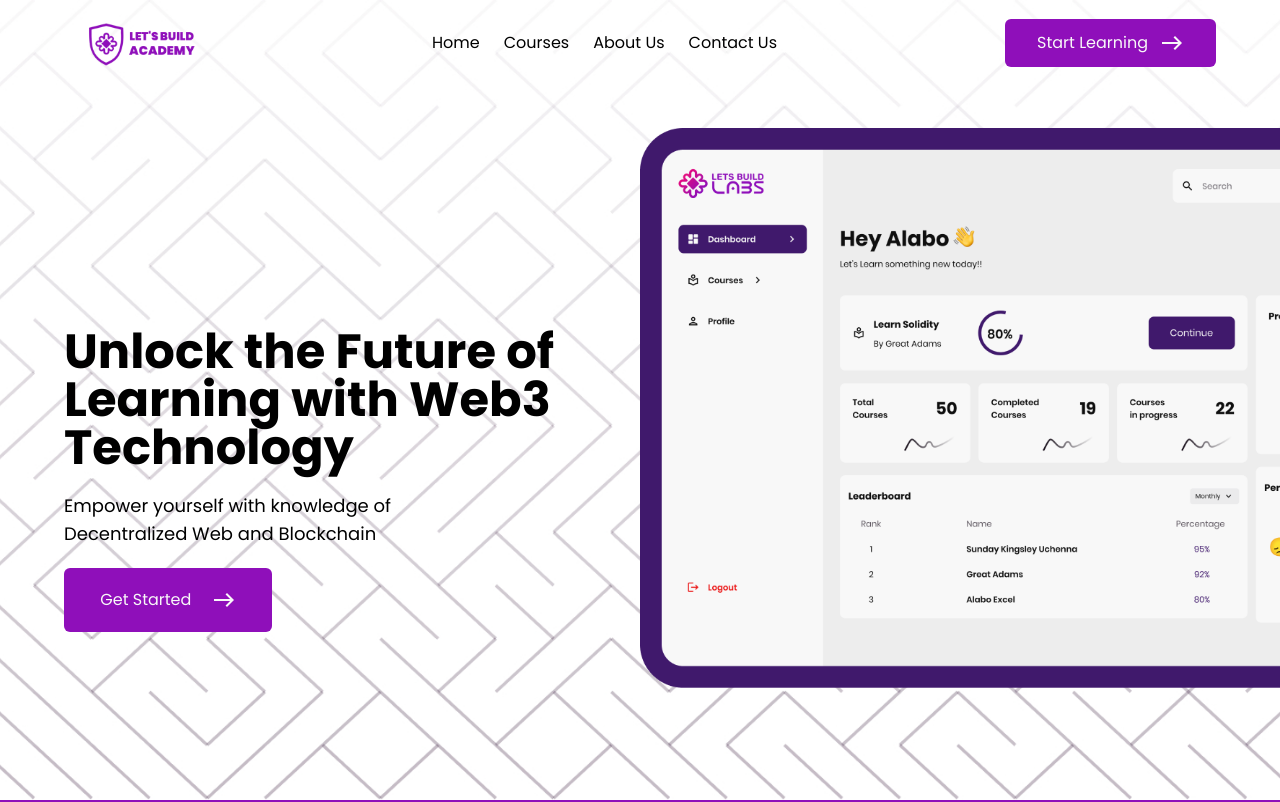
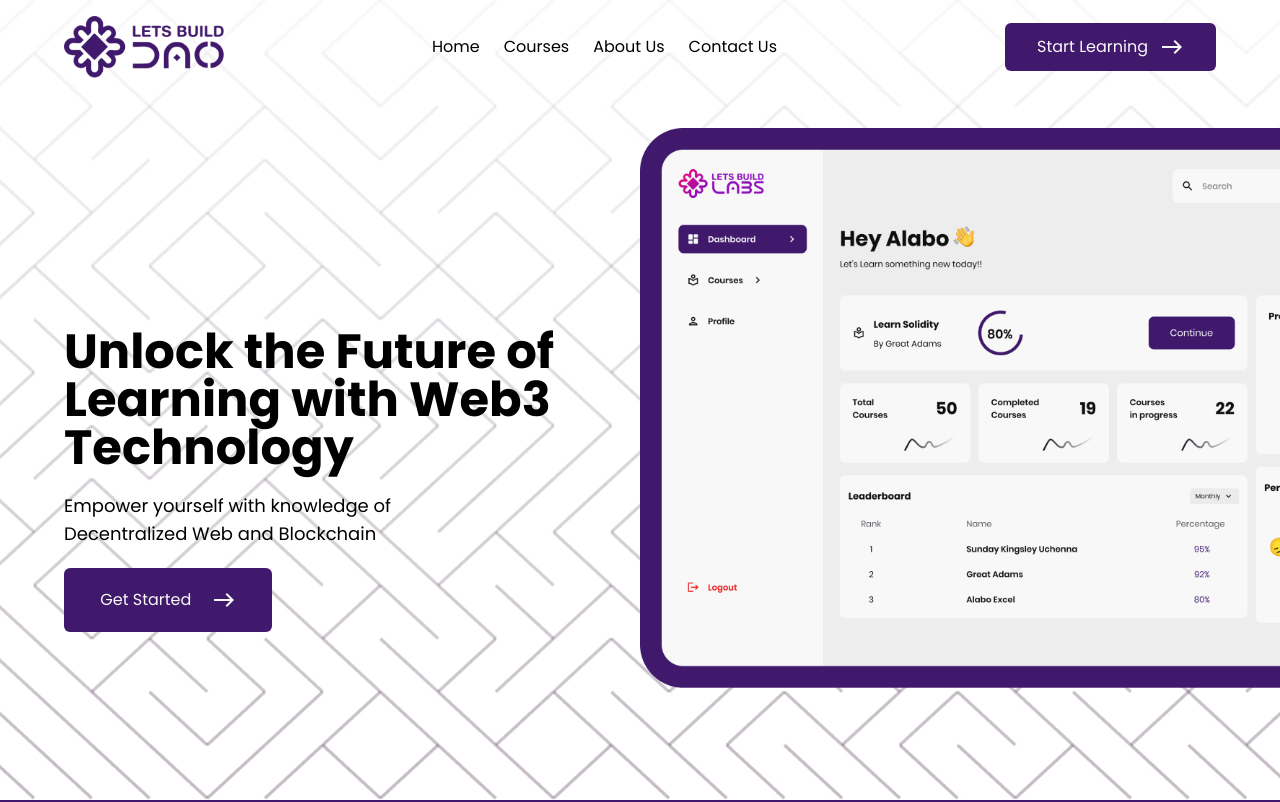
Before and after one commit to Let-s-build-DAO/lets-build-academy, a Next.js app: page / in a window 1280 px wide. Shown: the top 802 px of the page. Built offline with nearby package versions, Linux system fonts and the light colour scheme.

Commit message:
Changed purple to darker purple, changed logo to the new logo

```diff
--- a/package.json
+++ b/package.json
@@ -19,7 +19,7 @@
     "cookies-next": "^4.2.1",
     "eslint": "8.54.0",
     "eslint-config-next": "14.0.3",
-    "ethers": "5.5.2",
+    "ethers": "^5.5.2",
     "firebase": "^10.12.3",
     "jotai": "^2.8.4",
     "jquery": "^3.7.1",
--- a/tailwind.config.js
+++ b/tailwind.config.js
@@ -26,7 +26,7 @@ module.exports = {
     },
     colors: {
       white: "#F8F8F8",
-      purple: "#8F0FBA",
+      purple: "#40196C",
     }
 
   },
```
Also changed, not shown: public/logo.png, 1 other file (tests, documents, lock files or other folders).
